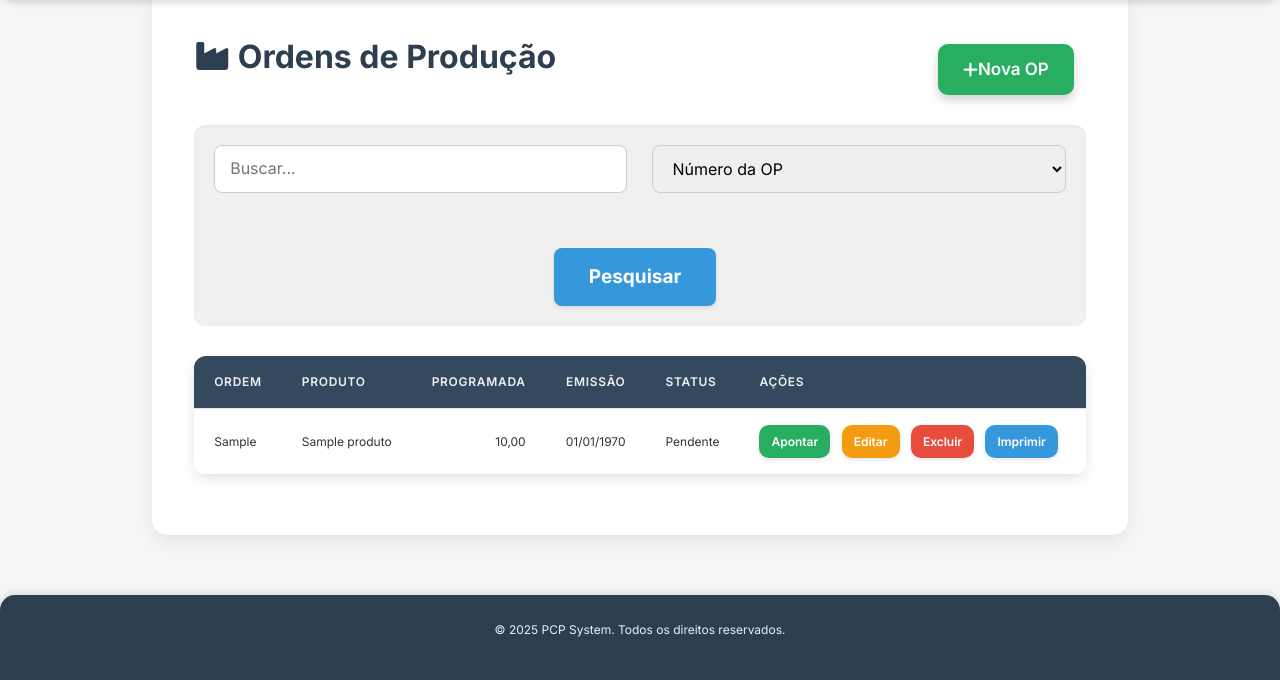
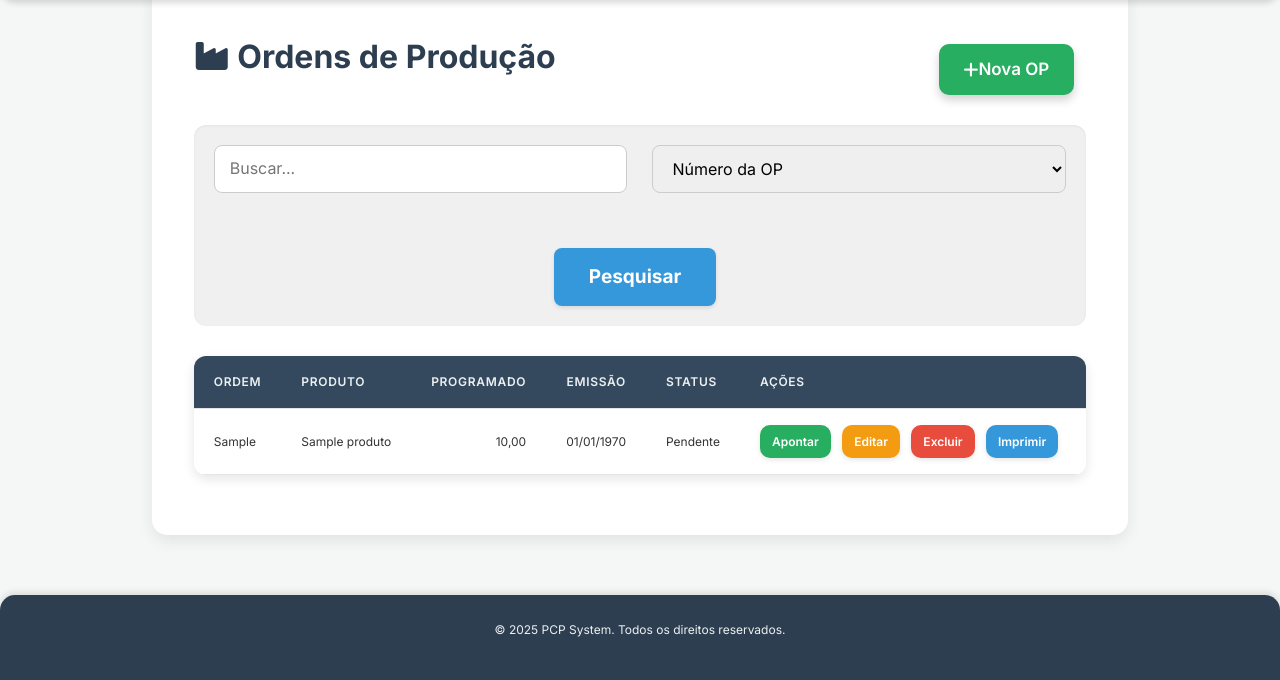
Before and after one commit to jtek001/pcp, a PHP site: page /pcp_system/modules/ordens_producao/index.php in a window 1280 px wide. Shown: the part 131-811 px from the top of the page. Run offline with PHP 8.4, Linux system fonts and the light colour scheme; the visitor is signed in with stand-in values (Sample User, id 1); tables that the repository leaves empty or names only in its code hold one stand-in row (values such as "Sample post").

Commit message:
Update index.php

```diff
--- a/public_html/modules/ordens_producao/index.php
+++ b/public_html/modules/ordens_producao/index.php
@@ -9,7 +9,6 @@ $conn = connectDB();
 $search_term = sanitizeInput($_GET['search_term'] ?? '');
 $filter_field = sanitizeInput($_GET['filter_field'] ?? 'op.numero_op');
 
-// OBSERVAÇÃO: Adicionado 'Número do Pedido' às opções de filtro.
 $filter_options = [
     'op.numero_op' => 'Número da OP',
     'p.nome' => 'Produto',
@@ -97,7 +96,7 @@ $ops = $result_fetch->fetch_all(MYSQLI_ASSOC);
                 <tr>
                     <th>Ordem</th>
                     <th>Produto</th>
-                    <th class="text-end">Programada</th>
+                    <th class="text-end">Programado</th>
                     <th class="text-end">Emissão</th>
                     <th>Status</th>
                     <th>Ações</th>
@@ -128,7 +127,7 @@ $ops = $result_fetch->fetch_all(MYSQLI_ASSOC);
                             $excluir_disabled = in_array($op['status'], ['concluida', 'em_producao']) || $op['quantidade_apontada'] > 0;
                             ?>
                             <button class="button delete small" <?php echo $excluir_disabled ? 'disabled' : ''; ?> onclick="showDeleteModal('ordens_producao', <?php echo $op['id']; ?>)">Excluir</button>
-                            <a href="imprimir_ordem.php?id=<?php echo $op['id']; ?>" target="_blank" class="button small">Imprimir</a>
+                            <a href="#" onclick="openOpModal('<?php echo BASE_URL; ?>/modules/ordens_producao/imprimir_ordem.php?id=<?php echo $op['id']; ?>'); return false;" class="button small">Imprimir</a>
                         </td>
                     </tr>
                 <?php endforeach; ?>
```
